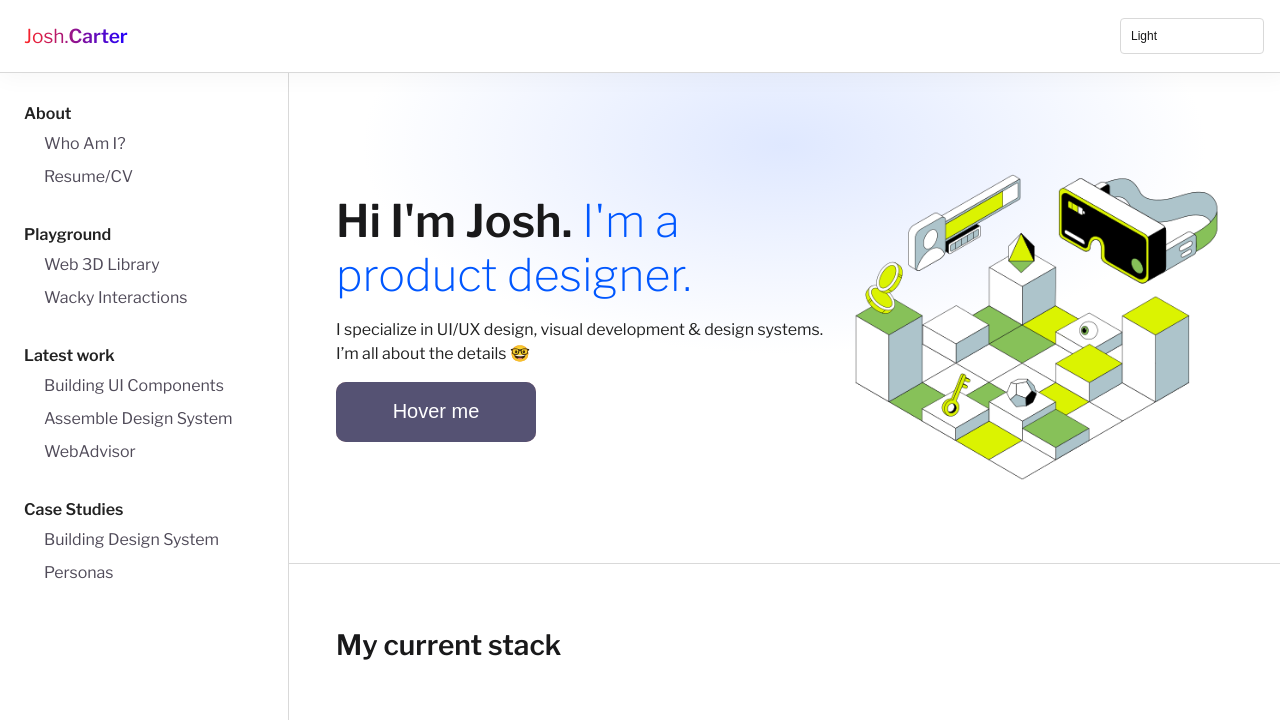
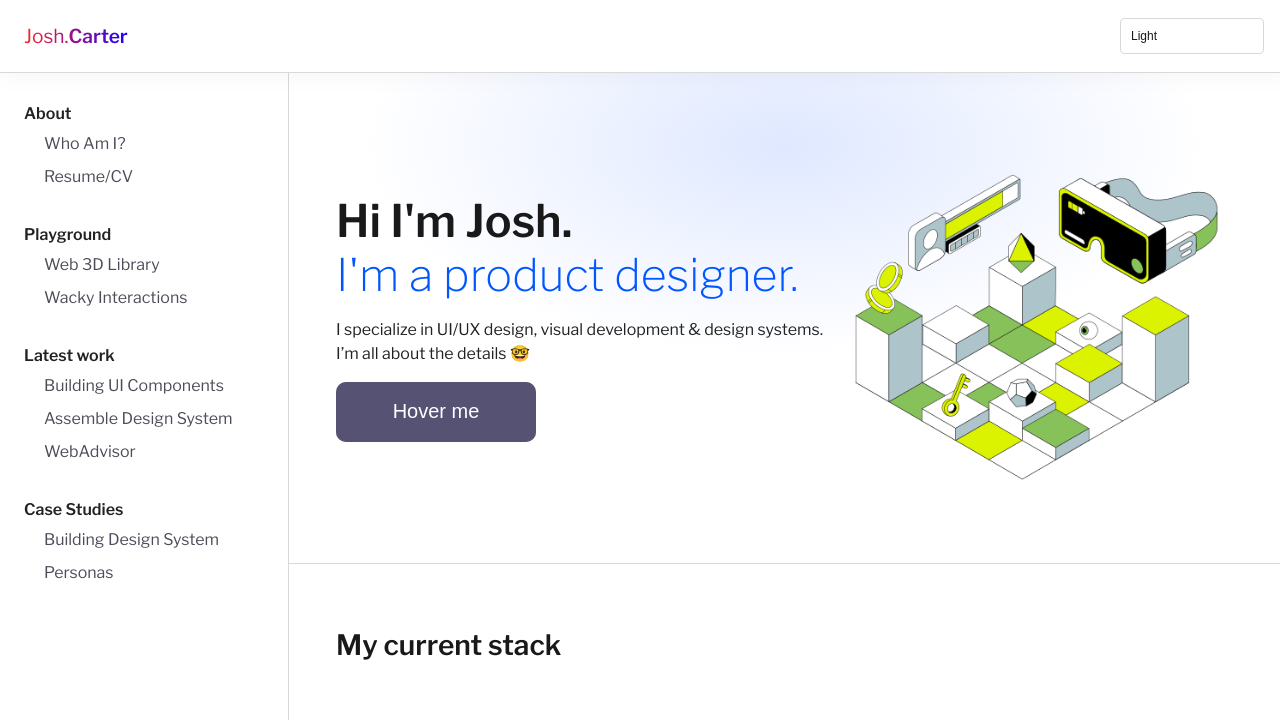
Before and after one commit to spaztart/portfolio, a plain HTML site: page index.html in a window 1280 px wide. Shown: the top 720 px of the page. Drawn offline with nearby package versions, Linux system fonts and the light colour scheme.

Commit message:
Update index.html

```diff
--- a/index.html
+++ b/index.html
@@ -40,7 +40,8 @@
             <div class="heroSection">
                 <div class="heroContainer">
                     <div class="heroContents">
-                        <div class="heroDisplaytext"><strong style="color:var(--text-color)">Hi I'm Josh.</strong> I'm a
+                        <div class="heroDisplaytext"><strong style="color:var(--text-color)">Hi I'm Josh.</strong><br>
+                            I'm a
                             product
                             designer.</div>
 
```
